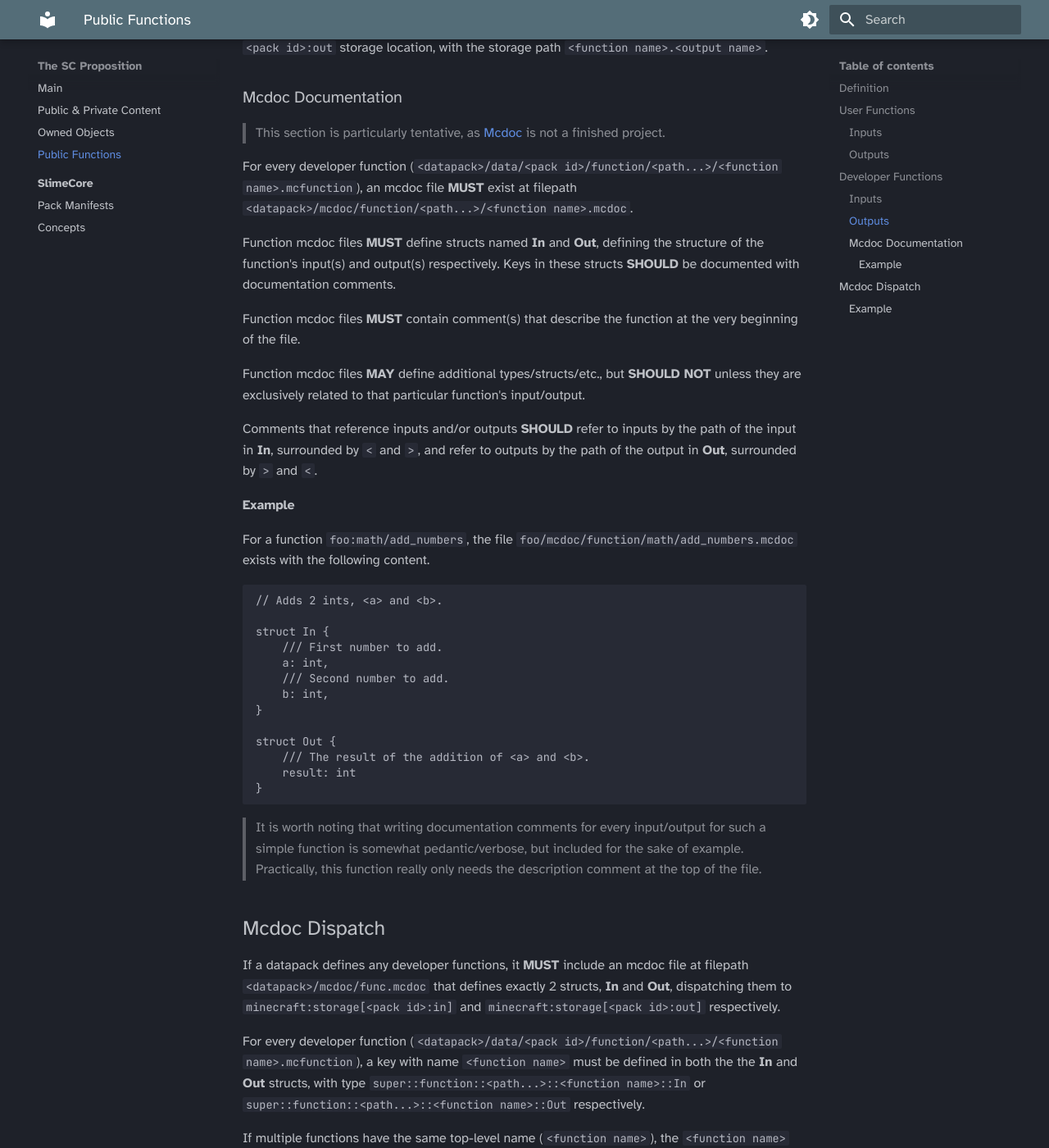
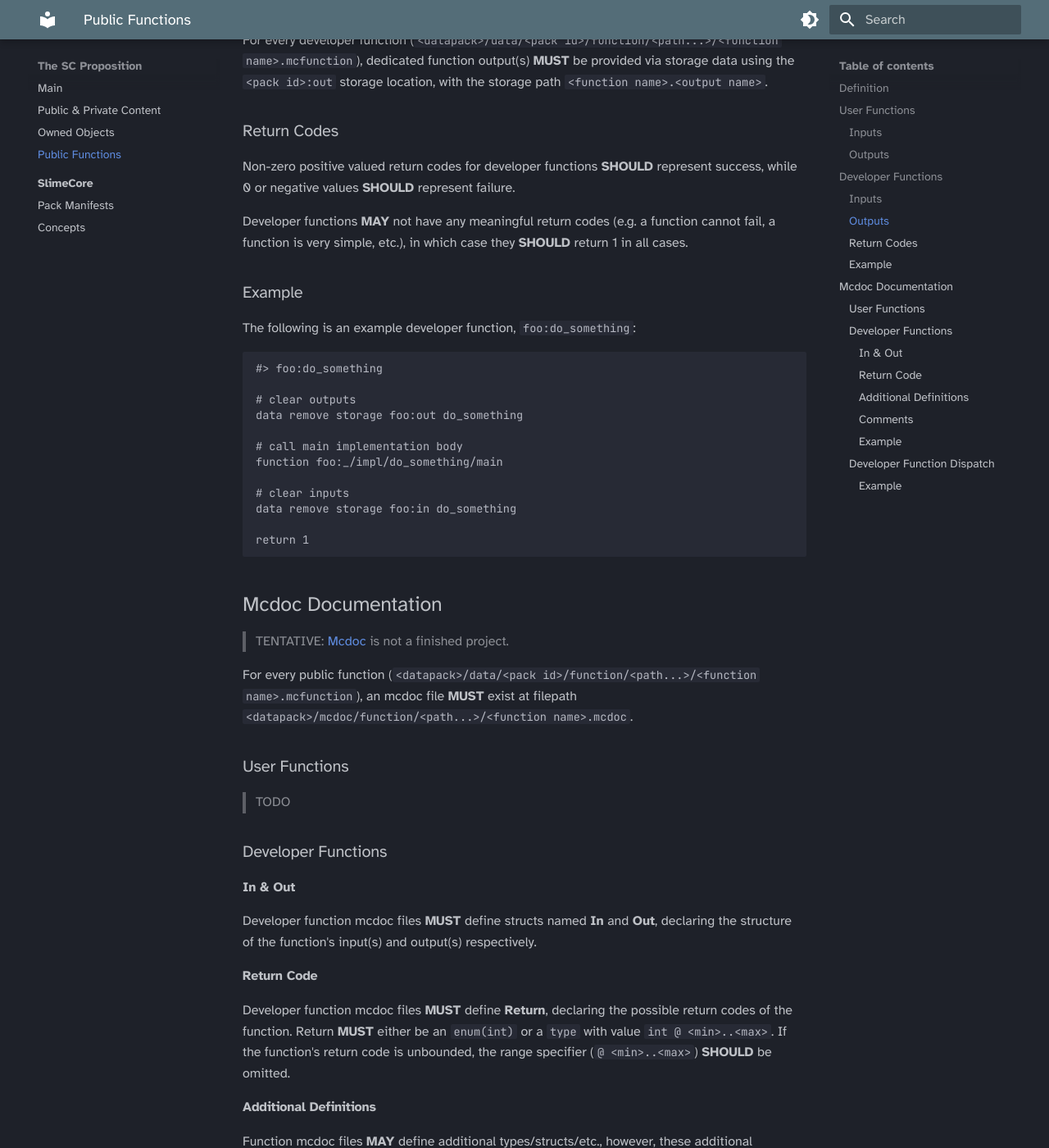
Before and after one commit to sixslimemc/sc-proposition, an MkDocs documentation site: the page built from docs/functions.md, in a window 1280 px wide and 1400 px high, scrolled down 1120 px. Shown: the whole window at 82% size. Built offline with MkDocs 1.6.1 and Material for MkDocs 9.7.7, drawn with Linux system fonts in a browser that asks for light colours; some of the changed text lies outside the part shown.

Commit message:
public functions

````diff
--- a/docs/functions.md
+++ b/docs/functions.md
@@ -1,15 +1,18 @@
 # Public Functions
 
 ## Definition
-Public functions in the `-` directory of the `function` registry (`data/<pack id>/function/-/**`) are **user functions**. All other public functions are **developer functions**.
+
+Public functions are split into 2 categories, **user functions** and **developer functions**.
+
+Public functions in the `-` directory of the `function` registry (`data/<pack id>/function/-/**`) are user functions. All other public functions are developer functions.
 
 ## User Functions
 
-User functions **SHOULD** provide intended functionality when called directly in-game (via player and/or command blocks) and **SHOULD NOT** be called by functions.
+User functions **SHOULD** provide intended functionality when called directly in-game (via player and/or command blocks) and generally **SHOULD NOT** be called by other functions.
 
 ### Inputs
 
-Dedicated function inputs **MUST** be provided via macro arguements.
+Dedicated user function inputs **MUST** be provided via macro arguements.
 
 ### Outputs
 
@@ -19,7 +22,7 @@
 
 ## Developer Functions
 
-Developer function **SHOULD** provide intended functionality when called from functions and **SHOULD NOT** be called directly in-game.
+Developer functions **SHOULD** provide intended functionality when called from functions and generally **SHOULD NOT** be called directly in-game.
 
 ### Inputs
 
@@ -31,23 +34,62 @@
 
 For every developer function (`<datapack>/data/<pack id>/function/<path...>/<function name>.mcfunction`), dedicated function output(s) **MUST** be provided via storage data using the `<pack id>:out` storage location, with the storage path `<function name>.<output name>`.
 
-### Mcdoc Documentation
+### Return Codes
+Non-zero positive valued return codes for developer functions **SHOULD** represent success, while 0 or negative values **SHOULD** represent failure.
 
-> This section is particularly tentative, as [Mcdoc](https://spyglassmc.com/user/mcdoc/) is not a finished project.
+Developer functions **MAY** not have any meaningful return codes (e.g. a function cannot fail, a function is very simple, etc.), in which case they **SHOULD** return 1 in all cases.
 
-For every developer function (`<datapack>/data/<pack id>/function/<path...>/<function name>.mcfunction`), an mcdoc file **MUST** exist at filepath `<datapack>/mcdoc/function/<path...>/<function name>.mcdoc`.
+### Example
 
-Function mcdoc files **MUST** define structs named **In** and **Out**, defining the structure of the function's input(s) and output(s) respectively. Keys in these structs **SHOULD** be documented with documentation comments.
+The following is an example developer function, `foo:do_something`:
 
-Function mcdoc files **MUST** contain comment(s) that describe the function at the very beginning of the file.
+```
+#> foo:do_something
 
-Function mcdoc files **MAY** define additional types/structs/etc., but **SHOULD NOT** unless they are exclusively related to that particular function's input/output.
+# clear outputs
+data remove storage foo:out do_something
+
+# call main implementation body
+function foo:_/impl/do_something/main
+
+# clear inputs
+data remove storage foo:in do_something
+
+return 1
+```
+
+## Mcdoc Documentation
+
+> TENTATIVE: [Mcdoc](https://spyglassmc.com/user/mcdoc/) is not a finished project.
+
+For every public function (`<datapack>/data/<pack id>/function/<path...>/<function name>.mcfunction`), an mcdoc file **MUST** exist at filepath `<datapack>/mcdoc/function/<path...>/<function name>.mcdoc`.
+
+### User Functions
+
+> TODO
+
+### Developer Functions
+
+#### In & Out
+Developer function mcdoc files **MUST** define structs named **In** and **Out**, declaring the structure of the function's input(s) and output(s) respectively.
+
+#### Return Code
+Developer function mcdoc files **MUST** define **Return**, declaring the possible return codes of the function. Return **MUST** either be an `enum(int)` or a `type` with value `int @ <min>..<max>`. If the function's return code is unbounded, the range specifier (`@ <min>..<max>`) **SHOULD** be omitted.
+
+#### Additional Definitions
+Function mcdoc files **MAY** define additional types/structs/etc., however, these additional definitions **SHOULD** be *exclusively* related to that particular function's input/output.
+
+#### Comments
+
+Developer function mcdoc files **MUST** contain comment lines at the beginning of the file that describe/document the represented function.
+
+All types **SHOULD** be properly documented/described with documentation comments.
 
 Comments that reference inputs and/or outputs **SHOULD** refer to inputs by the path of the input in **In**, surrounded by `<` and `>`, and refer to outputs by the path of the output in **Out**, surrounded by `>` and `<`.
 
 #### Example
 
-For a function `foo:math/add_numbers`, the file `foo/mcdoc/function/math/add_numbers.mcdoc` exists with the following content.
+The following is an example mcdoc file that would be located at `foo/mcdoc/function/math/add_numbers.mcdoc`, representing the function `foo:math/add_numbers`:
 
 ```mcdoc
 // Adds 2 ints, <a> and <b>.
@@ -63,11 +105,16 @@
     /// The result of the addition of <a> and <b>.
     result: int
 }
+
+/// The result of the addition of <a> and <b>.
+type Return = int
+// It would also be acceptable to simply return 1 because the result is already stored in >result<.
+
 ```
 
-> It is worth noting that writing documentation comments for every input/output for such a simple function is somewhat pedantic/verbose, but included for the sake of example. Practically, this function really only needs the description comment at the top of the file.
+> Input/output key documentation for such a simple function is somewhat pedantic/verbose but is included for the sake of example.
 
-## Mcdoc Dispatch
+### Developer Function Dispatch
 
 If a datapack defines any developer functions, it **MUST** include an mcdoc file at filepath `<datapack>/mcdoc/func.mcdoc` that defines exactly 2 structs, **In** and **Out**, dispatching them to `minecraft:storage[<pack id>:in]` and `minecraft:storage[<pack id>:out]` respectively.
 
@@ -77,7 +124,7 @@
 
 #### Example
 
-A datapack defines 3 developer functions, `foo:thing_one/do`, `foo:thing_two/do` and `foo:get`. An mcdoc file at `foo/mcdoc/func.mcdoc` exist with the following content.
+The following is an example mcdoc file that would be located at `foo/mcdoc/func.mcdoc`, where the pack `foo` has 3 developer functions, `foo:thing_one/do`, `foo:thing_two/do` and `foo:get`:
 
 ```mcdoc
 dispatch minecraft:storage[foo:in] to struct In {
````
